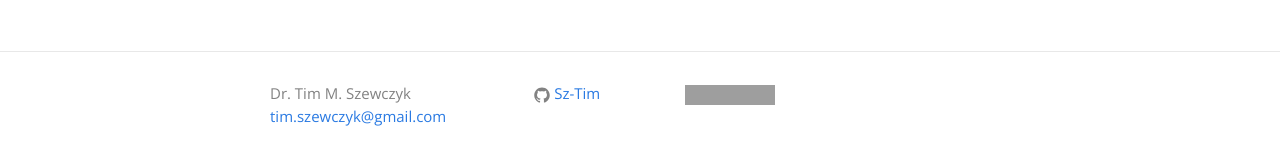
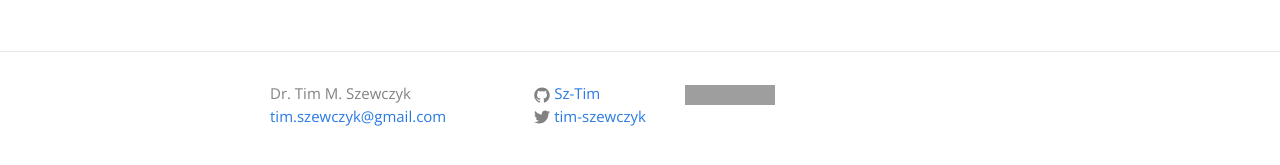
Before and after one commit to Sz-Tim/Sz-Tim.github.io, a Jekyll site: the page built from education.md, in a window 1280 px wide. Shown: the part 395-560 px from the top of the page. Built offline with Jekyll 4.4.1, drawn with Linux system fonts in a browser that asks for light colours; grey boxes are pictures that could not be loaded.

Commit message:
linkedin

```diff
--- a/_config.yml
+++ b/_config.yml
@@ -6,7 +6,8 @@ description: ""
 
 baseurl: "" # the subpath of your site, e.g. /blog/
 url: "http://Sz-Tim.github.io" # the base hostname & protocol for your site
-github_username:  Sz-Tim
+github_username: Sz-Tim
+linkedin_username: tim-szewczyk
 
 # Build settings
 markdown: kramdown
--- a/_includes/footer.html
+++ b/_includes/footer.html
@@ -26,17 +26,17 @@
           </li>
           {% endif %}
 
-          {% if site.twitter_username %}
+          {% if site.linkedin_username %}
           <li>
-            <a href="https://twitter.com/{{ site.twitter_username }}">
-              <span class="icon  icon--twitter">
+            <a href="https://linkedin.com/in/{{ site.linkedin_username }}">
+              <span class="icon  icon--linkedin">
                 <svg viewBox="0 0 16 16">
                   <path fill="#828282" d="M15.969,3.058c-0.586,0.26-1.217,0.436-1.878,0.515c0.675-0.405,1.194-1.045,1.438-1.809
                   c-0.632,0.375-1.332,0.647-2.076,0.793c-0.596-0.636-1.446-1.033-2.387-1.033c-1.806,0-3.27,1.464-3.27,3.27 c0,0.256,0.029,0.506,0.085,0.745C5.163,5.404,2.753,4.102,1.14,2.124C0.859,2.607,0.698,3.168,0.698,3.767 c0,1.134,0.577,2.135,1.455,2.722C1.616,6.472,1.112,6.325,0.671,6.08c0,0.014,0,0.027,0,0.041c0,1.584,1.127,2.906,2.623,3.206 C3.02,9.402,2.731,9.442,2.433,9.442c-0.211,0-0.416-0.021-0.615-0.059c0.416,1.299,1.624,2.245,3.055,2.271 c-1.119,0.877-2.529,1.4-4.061,1.4c-0.264,0-0.524-0.015-0.78-0.046c1.447,0.928,3.166,1.469,5.013,1.469 c6.015,0,9.304-4.983,9.304-9.304c0-0.142-0.003-0.283-0.009-0.423C14.976,4.29,15.531,3.714,15.969,3.058z"/>
                 </svg>
               </span>
 
-              <span class="username">{{ site.twitter_username }}</span>
+              <span class="username">{{ site.linkedin_username }}</span>
             </a>
           </li>
           {% endif %}
```
